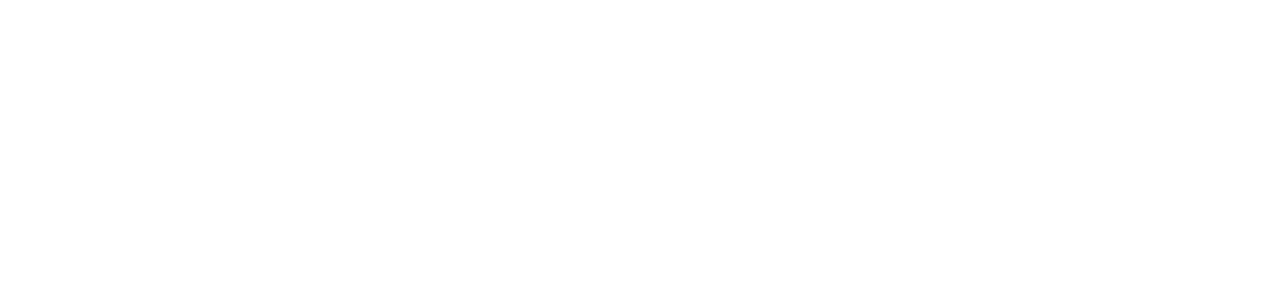
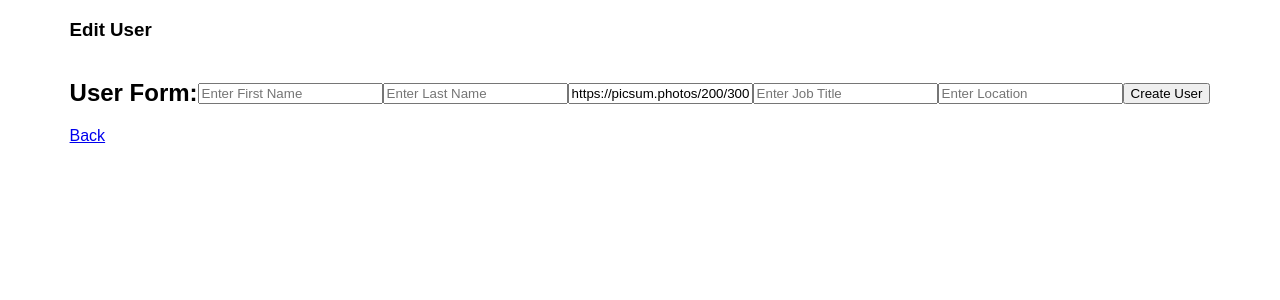
Before and after one commit to MultiverseLearningProducts/inventory_app_project_v2_mysql, a React (Create React App) app in the folder frontend/: page /edit-user/1 in a window 1280 px wide. Before the commit this address had no page. Shown: the top 300 px of the page. Built offline with nearby package versions, Linux system fonts and the light colour scheme; the HTML template or start-up script is replaced by a standard one.

Commit message:
edit user working

```diff
--- a/frontend/src/App.js
+++ b/frontend/src/App.js
@@ -2,6 +2,7 @@
 import  HomePage  from './pages/HomePage';
 import Users from './pages/Users';
 import User from './pages/User';
+import EditUser from './pages/EditUser';
 import { BrowserRouter as Router, Routes, Route } from 'react-router-dom';
 
 function App() {
@@ -12,6 +13,7 @@
             <Route path='/' element={<HomePage />} />
             <Route path='/users' element={<Users  />} />
             <Route path='/users/:id' element={<User />} />
+            <Route path='/edit-user/:id' element={<EditUser />} />
           </Routes>
       </main>
     </Router>
--- /dev/null
+++ b/frontend/src/components/UserForm.jsx
@@ -0,0 +1,66 @@
+import React, {useState} from 'react'
+
+function UserForm() {
+
+    const [firstname, setFirstName] = useState('');
+    const [lastname, setLastName] = useState('');
+    const [avatar, setAvatar] = useState('https://picsum.photos/200/300');
+    const [jobtitle, setJobTitle] = useState('');
+    const [location, setLocation] = useState('');
+
+    const createUser = async (newUser) => {
+        try {
+            const response = await fetch('http://localhost:8000/api/users', {
+                method: 'POST',
+                headers: {
+                    'Content-Type': 'application/json',
+                },
+                body: JSON.stringify(newUser)
+            });
+
+            const data = await response.json();
+
+            console.log('User Created!', data);
+        } catch(error) {
+            console.log(error.message);
+        }
+    }
+
+    const handleSubmit = (event) => {
+        event.preventDefault();
+
+        const newUser = {
+            firstname,
+            lastname,
+            avatar,
+            jobtitle,
+            location
+        }
+        createUser(newUser);
+
+        setFirstName('');
+        setLastName('');
+        setAvatar('https://picsum.photos/200/300');
+        setJobTitle('');
+        setLocation('');
+    }
+
+  return (
+    <div className='user-form'>
+        <div className="container">
+            <h2>User Form: </h2>
+
+            <form onSubmit={handleSubmit}>
+                <input type='text' placeholder='Enter First Name' value={firstname} onChange={(event) => setFirstName(event.target.value)} />
+                <input type='text' placeholder='Enter Last Name' value={lastname} onChange={(event) => setLastName(event.target.value)} />
+                <input type='text' placeholder='Enter Avatar URL' value={avatar} onChange={(event) => setAvatar(event.target.value)} />
+                <input type='text' placeholder='Enter Job Title' value={jobtitle} onChange={(event) => setJobTitle(event.target.value)} />
+                <input type='text' placeholder='Enter Location' value={location} onChange={(event) => setLocation(event.target.value)} />
+                <button>Create User</button>
+            </form>
+        </div>
+    </div>
+  )
+}
+
+export default UserForm
--- /dev/null
+++ b/frontend/src/pages/EditUser.jsx
@@ -0,0 +1,20 @@
+import React, { useParams } from 'react-router';
+import UserForm from '../components/UserForm';
+import LinkButton from '../components/LinkButton';
+
+
+function EditUser() {
+    const {id} = useParams();
+
+  return (
+    <div className='container'>
+        <div className="edit-user">
+            <h3>Edit User</h3>
+            <UserForm itemId={id} />
+            <LinkButton to={`/users`} text={'Back'}/>
+        </div>
+    </div>
+  )
+}
+
+export default EditUser
```
